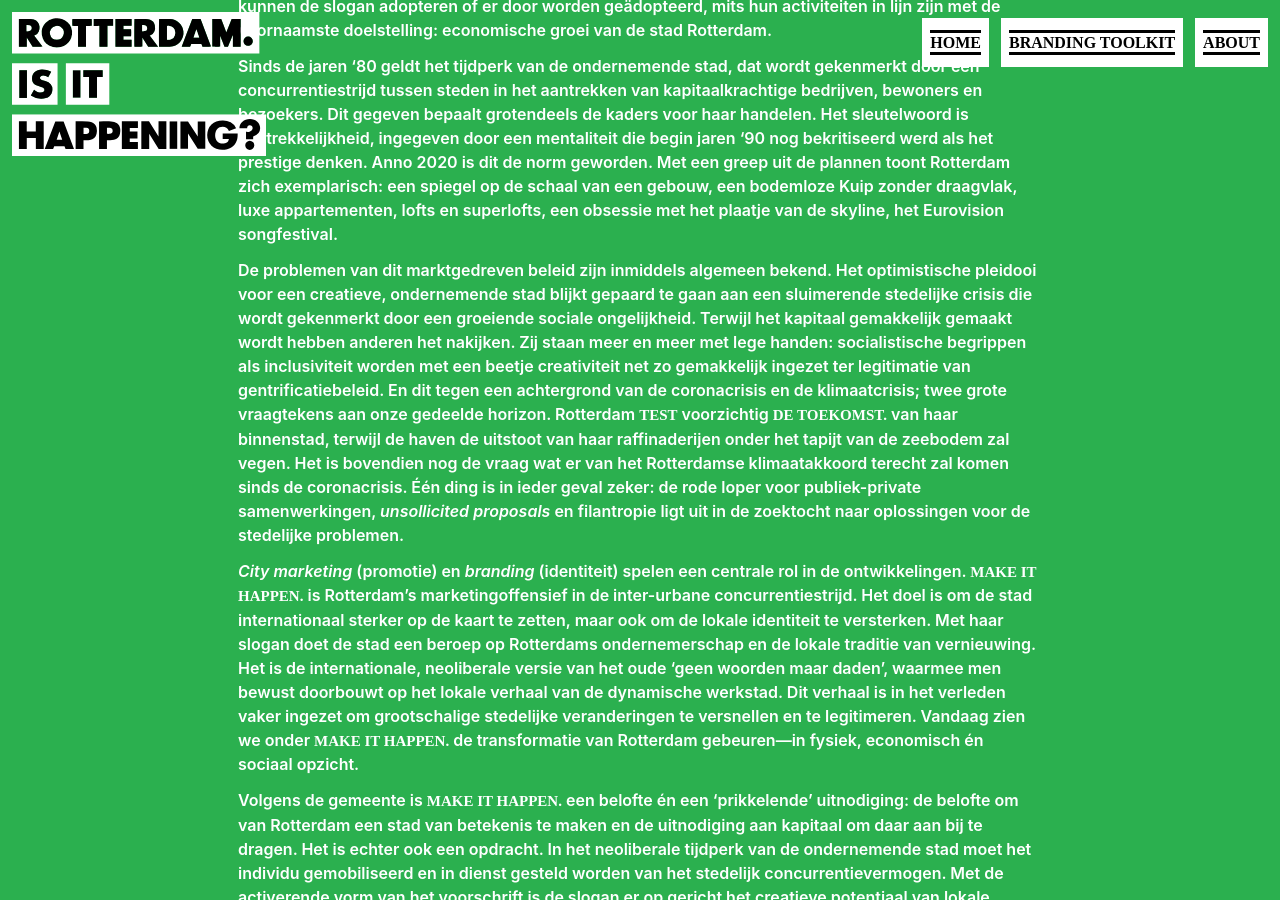
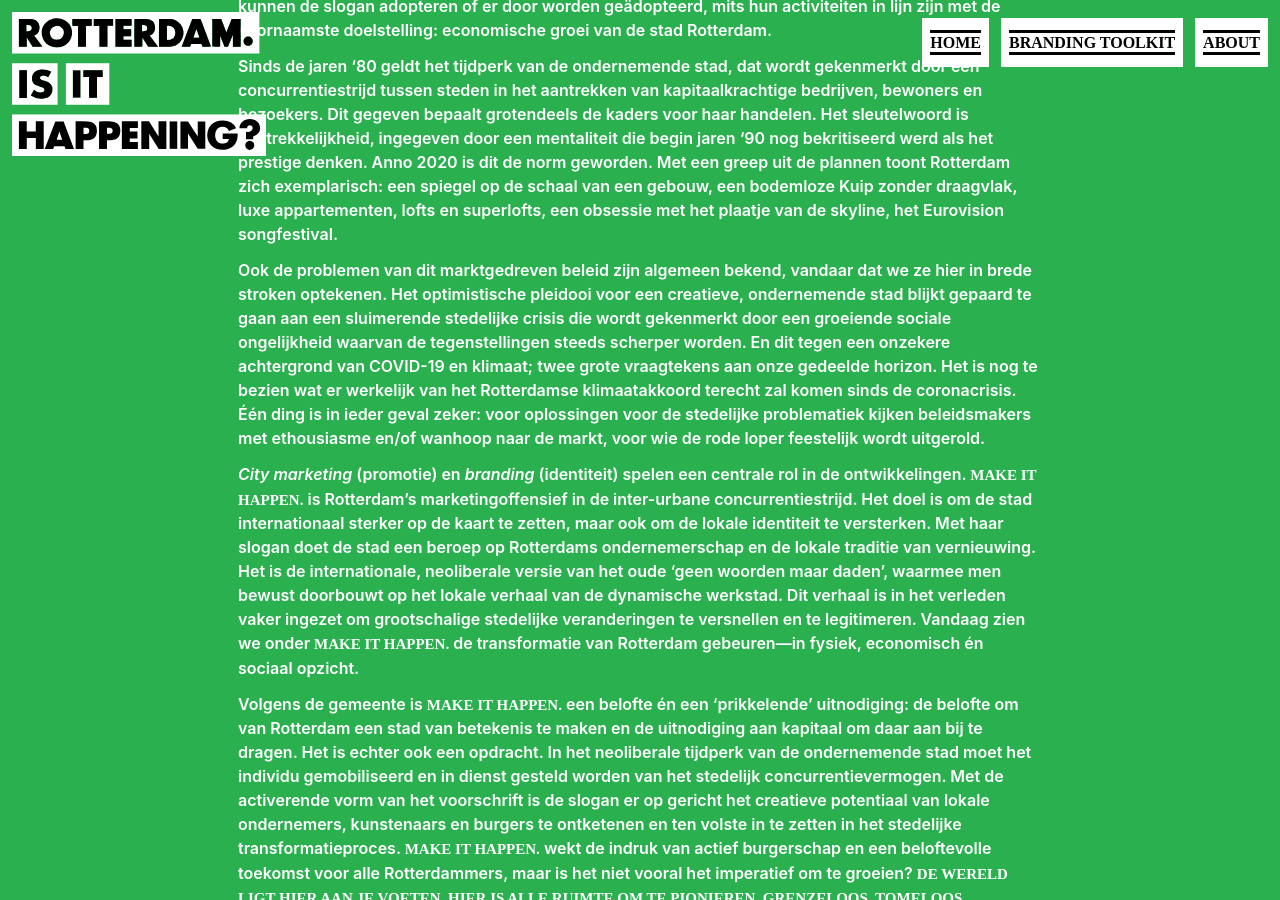
Before and after one commit to norealdirection/norealdirection.github.io, a Jekyll site: the page built from about.markdown, in a window 1280 px wide and 900 px high, scrolled down 1004 px. Built offline with Jekyll 4.4.1, drawn with Linux system fonts in a browser that asks for light colours.

Commit message:
Update about.markdown

```diff
--- a/about.markdown
+++ b/about.markdown
@@ -14,7 +14,7 @@
 
 Sinds de jaren ‘80 geldt het tijdperk van de ondernemende stad, dat wordt gekenmerkt door een concurrentiestrijd tussen steden in het aantrekken van kapitaalkrachtige bedrijven, bewoners en bezoekers. Dit gegeven bepaalt grotendeels de kaders voor haar handelen. Het sleutelwoord is aantrekkelijkheid, ingegeven door een mentaliteit die begin jaren ‘90 nog bekritiseerd werd als het prestige denken. Anno 2020 is dit de norm geworden. Met een greep uit de plannen toont Rotterdam zich exemplarisch: een spiegel op de schaal van een gebouw, een bodemloze Kuip zonder draagvlak, luxe appartementen, lofts en superlofts, een obsessie met het plaatje van de skyline, het Eurovision songfestival.
 
-De problemen van dit marktgedreven beleid zijn inmiddels algemeen bekend. Het optimistische pleidooi voor een creatieve, ondernemende stad blijkt gepaard te gaan aan een sluimerende stedelijke crisis die wordt gekenmerkt door een groeiende sociale ongelijkheid. Terwijl het kapitaal gemakkelijk gemaakt wordt hebben anderen het nakijken. Zij staan meer en meer met lege handen: socialistische begrippen als inclusiviteit worden met een beetje creativiteit net zo gemakkelijk ingezet ter legitimatie van gentrificatiebeleid. En dit tegen een achtergrond van de coronacrisis en de klimaatcrisis; twee grote vraagtekens aan onze gedeelde horizon. Rotterdam **TEST** voorzichtig **DE TOEKOMST.** van haar binnenstad, terwijl de haven de uitstoot van haar raffinaderijen onder het tapijt van de zeebodem zal vegen. Het is bovendien nog de vraag wat er van het Rotterdamse klimaatakkoord terecht zal komen sinds de coronacrisis. Één ding is in ieder geval zeker: de rode loper voor publiek-private samenwerkingen, _unsollicited proposals_ en filantropie ligt uit in de zoektocht naar oplossingen voor de stedelijke problemen.
+Ook de problemen van dit marktgedreven beleid zijn algemeen bekend, vandaar dat we ze hier in brede stroken optekenen. Het optimistische pleidooi voor een creatieve, ondernemende stad blijkt gepaard te gaan aan een sluimerende stedelijke crisis die wordt gekenmerkt door een groeiende sociale ongelijkheid waarvan de tegenstellingen steeds scherper worden. En dit tegen een onzekere achtergrond van COVID-19 en klimaat; twee grote vraagtekens aan onze gedeelde horizon. Het is nog te bezien wat er werkelijk van het Rotterdamse klimaatakkoord terecht zal komen sinds de coronacrisis. Één ding is in ieder geval zeker: voor oplossingen voor de stedelijke problematiek kijken beleidsmakers met ethousiasme en/of wanhoop naar de markt, voor wie de rode loper feestelijk wordt uitgerold.
 
 _City marketing_ (promotie) en _branding_ (identiteit) spelen een centrale rol in de ontwikkelingen. **MAKE IT HAPPEN.** is Rotterdam’s marketingoffensief in de inter-urbane concurrentiestrijd. Het doel is om de stad internationaal sterker op de kaart te zetten, maar ook om de lokale identiteit te versterken. Met haar slogan doet de stad een beroep op Rotterdams ondernemerschap en de lokale traditie van vernieuwing. Het is de internationale, neoliberale versie van het oude ‘geen woorden maar daden’, waarmee men bewust doorbouwt op het lokale verhaal van de dynamische werkstad. Dit verhaal is in het verleden vaker ingezet om grootschalige stedelijke veranderingen te versnellen en te legitimeren. Vandaag zien we onder **MAKE IT HAPPEN.** de transformatie van Rotterdam gebeuren—in fysiek, economisch én sociaal opzicht.
 
```
